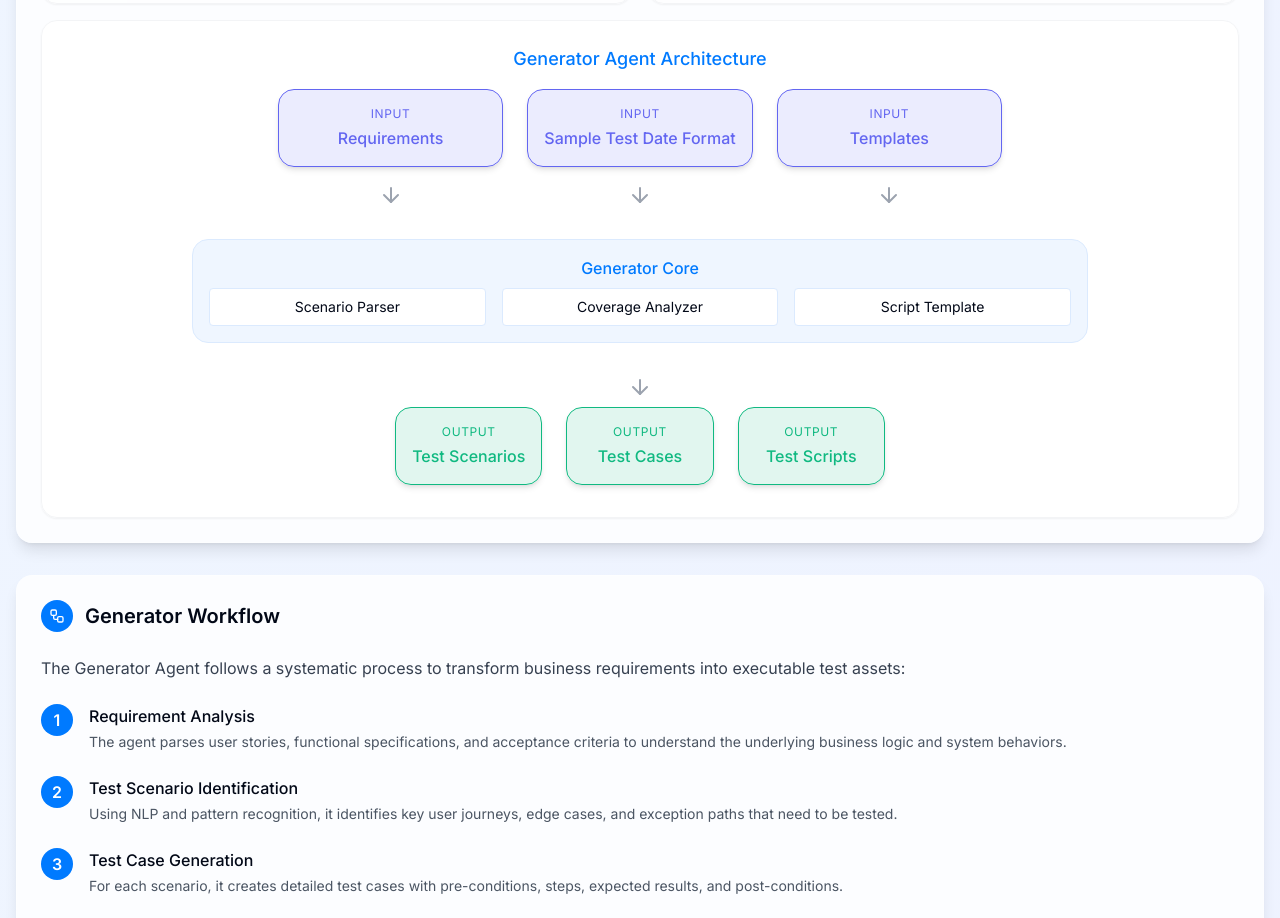
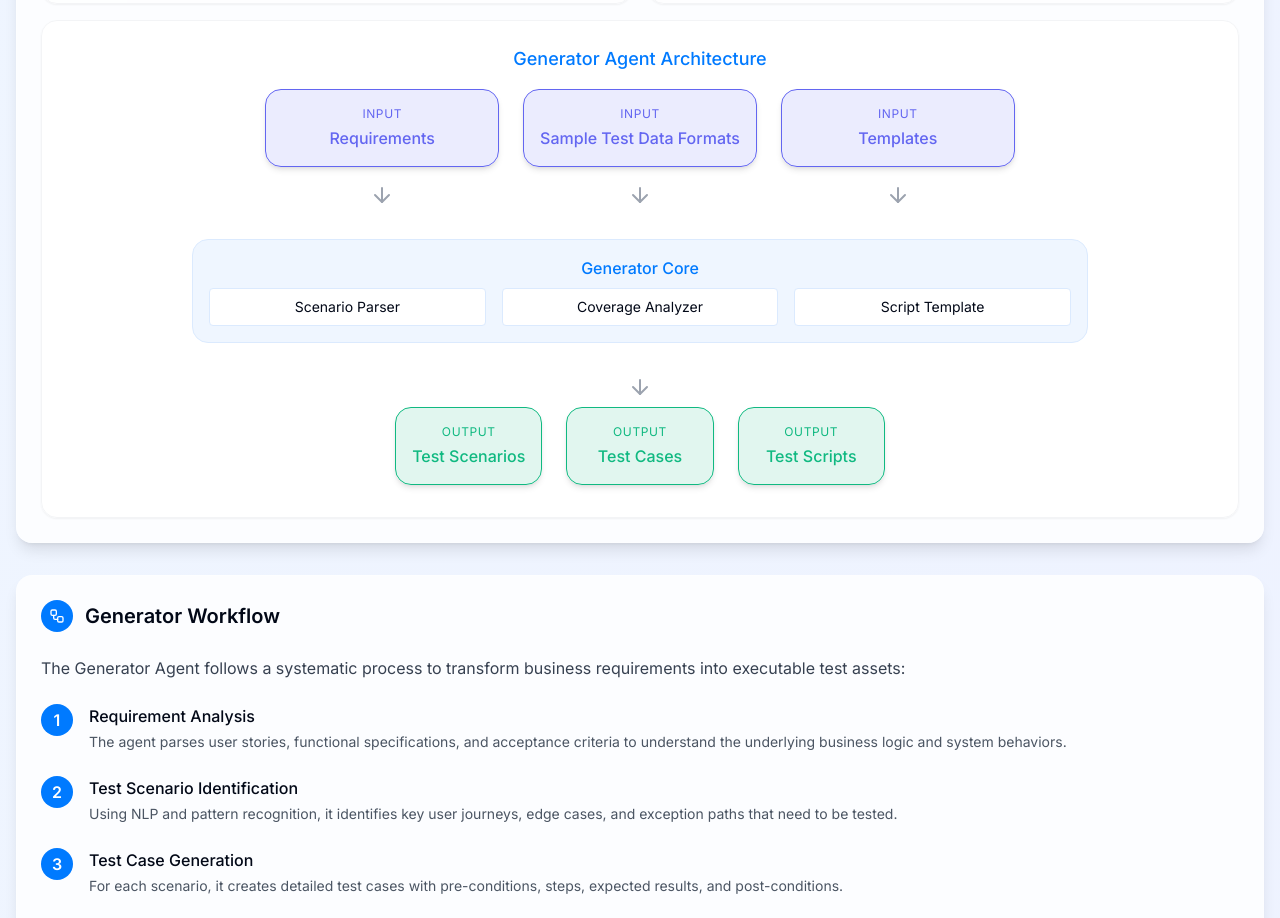
Before and after one commit to vikas972/spaflow-mosaic-84, a React (Vite) app: page / in a window 1280 px wide. Shown: the part 4060-4978 px from the top of the page. Built offline with nearby package versions, Linux system fonts and the light colour scheme.

Commit message:
Update text
Change "Sample Test Date format" to "Sample Test Data Formats"

```diff
--- a/src/components/spa/GeneratorDetails.tsx
+++ b/src/components/spa/GeneratorDetails.tsx
@@ -164,7 +164,7 @@ const GeneratorDetails: React.FC = () => {
               <FlowNode title="Requirements" type="Input" color="#6366F1">
                 <FlowArrow />
               </FlowNode>
-              <FlowNode title="Sample Test Date Format" type="Input" color="#6366F1">
+              <FlowNode title="Sample Test Data Formats" type="Input" color="#6366F1">
                 <FlowArrow />
               </FlowNode>
               <FlowNode title="Templates" type="Input" color="#6366F1">
```
